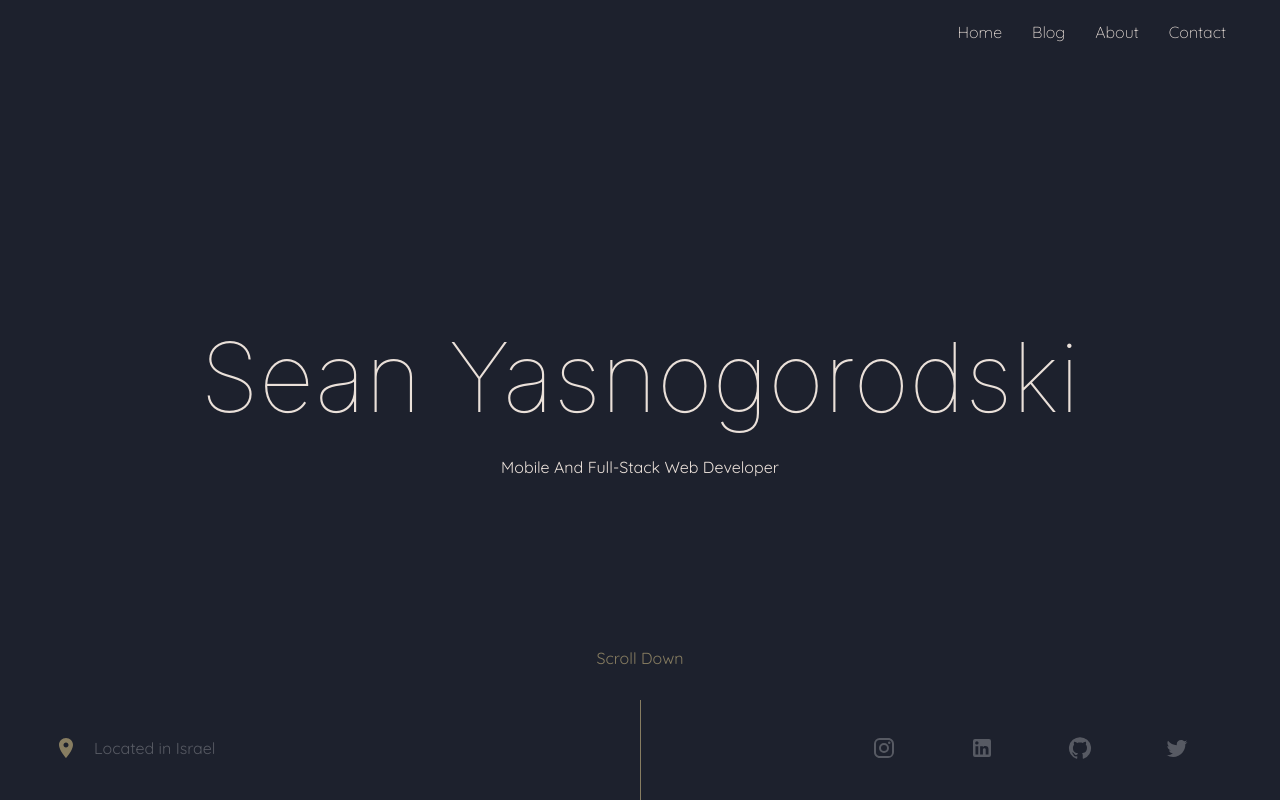
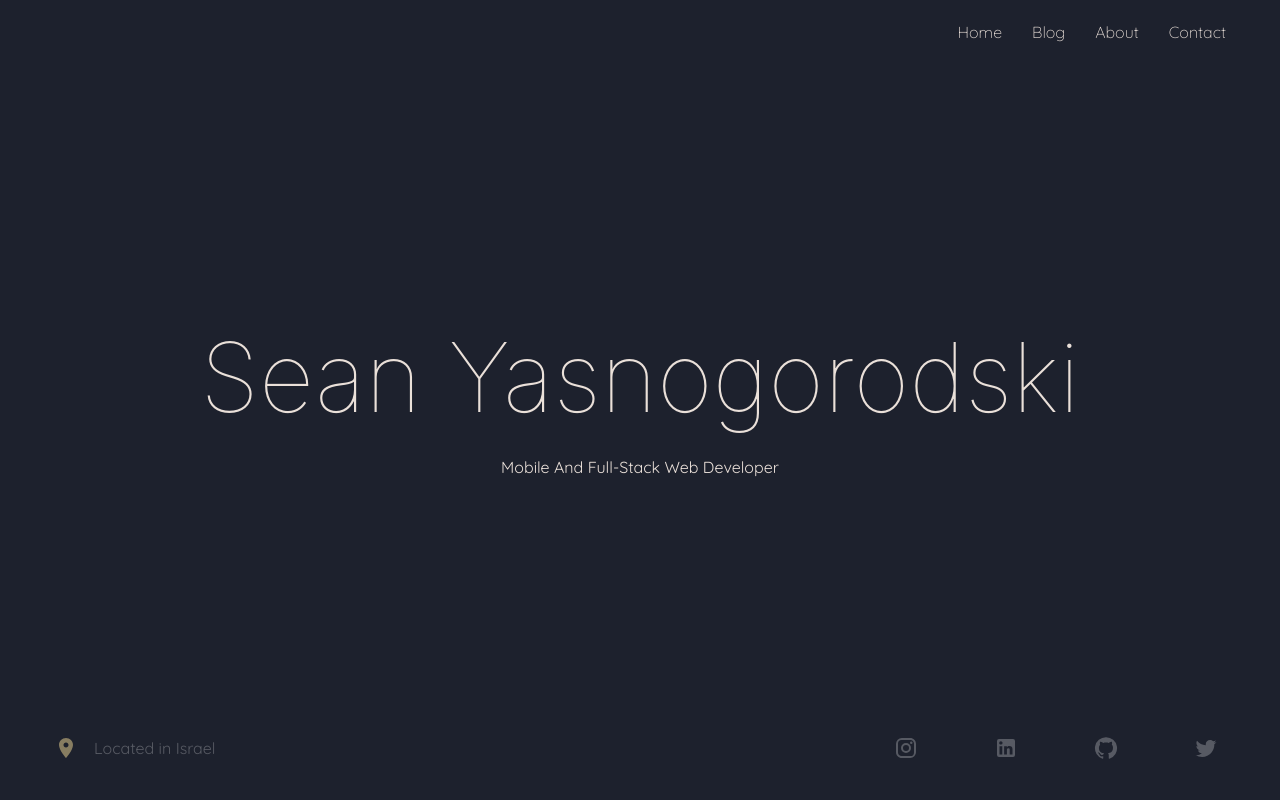
Before and after one commit to seanyasno/seanyasno.com, a Next.js app: page / in a window 1280 px wide. Shown: the top 802 px of the page. Built offline with nearby package versions, Linux system fonts and the light colour scheme.

Commit message:
Some fixes

```diff
--- a/src/components/home-page/hero/hero.tsx
+++ b/src/components/home-page/hero/hero.tsx
@@ -70,7 +70,7 @@
           </Typography>
         </Box>
 
-        <Box
+        {/* <Box
           sx={{
             display: 'flex',
             flex: 1,
@@ -96,17 +96,17 @@
               marginTop: '30px',
             }}
           />
-        </Box>
+        </Box> */}
 
         <SocialLinks
           sx={{
             display: 'flex',
             flex: 1,
+            maxWidth: '400px',
             justifyContent: 'end',
             paddingBottom: '40px',
-            paddingRight: '30px',
           }}
-          padding='16px'
+          padding='0px'
         />
       </Container>
     </Box>
--- a/src/components/social-links/social-links.tsx
+++ b/src/components/social-links/social-links.tsx
@@ -18,7 +18,6 @@
 export const SocialLinks: React.FC<SocialLinksProps> = ({ sx, padding }) => {
   return (
     <Grid container sx={sx}>
-      <Grid item xl={2} />
       <Grid item xs={6} sm={3} xl={2}>
         <a href={links.instagram}>
           <Instagram
```
